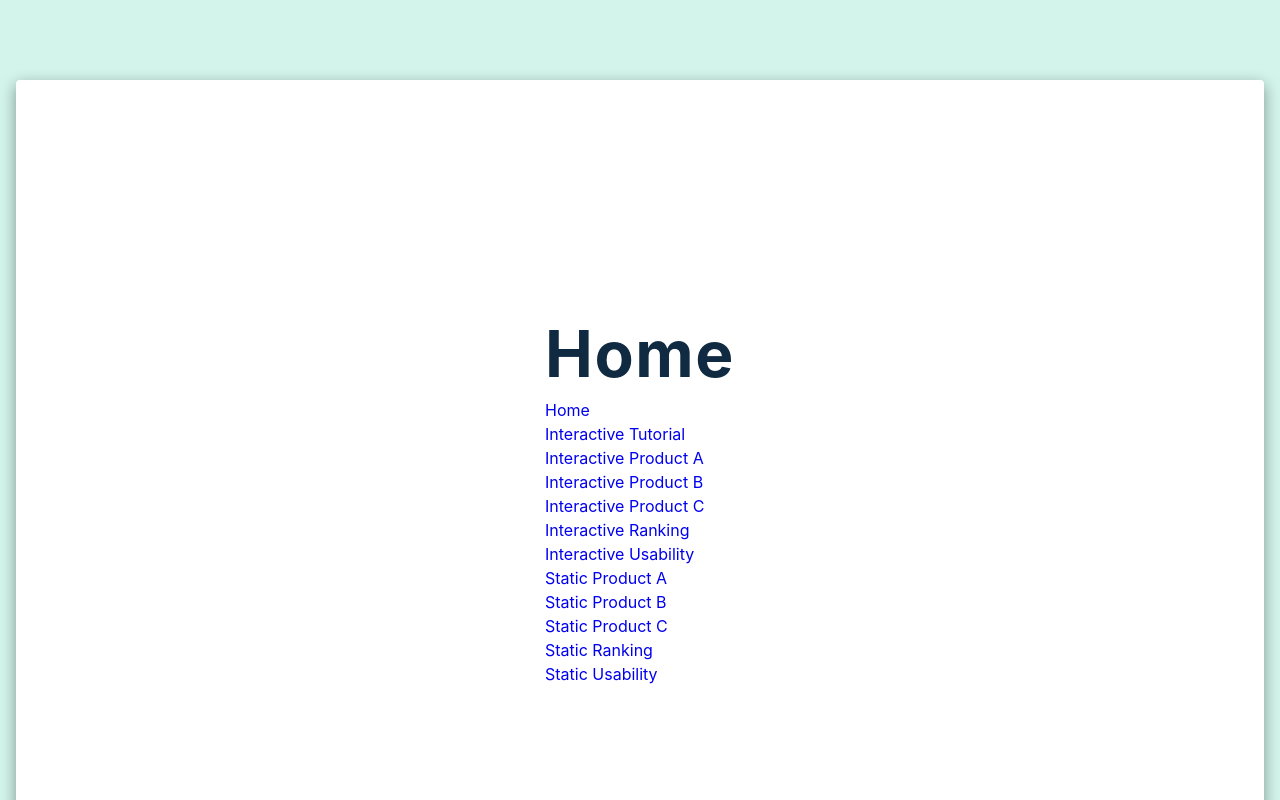
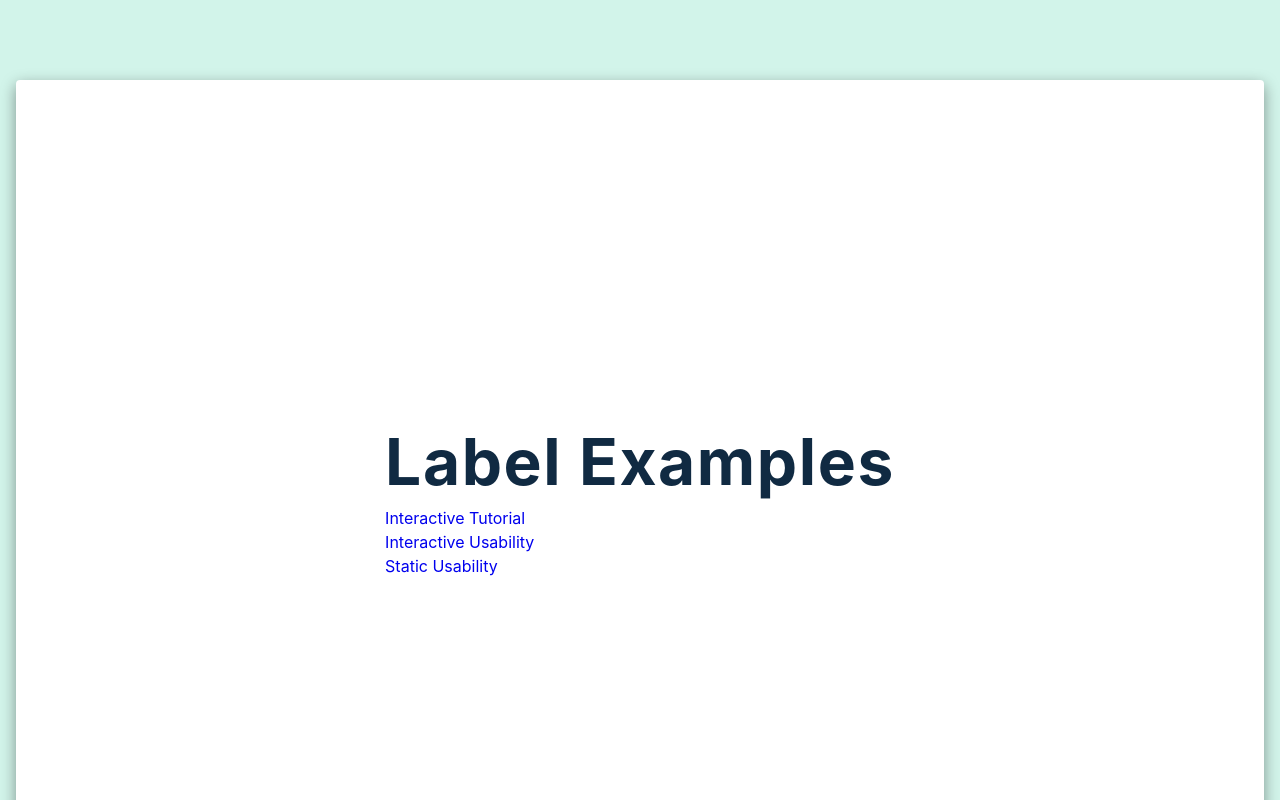
Before and after one commit to bwimernd/label, a React (Create React App) app: page / in a window 1280 px wide. Shown: the top 800 px of the page. Built offline with nearby package versions, Linux system fonts and the light colour scheme.

Commit message:
ready for submission

```diff
--- a/src/Components/Header/Navigation.js
+++ b/src/Components/Header/Navigation.js
@@ -3,38 +3,11 @@ import { Link } from "react-router-dom";
 const Navigation = () => (
   <nav className="navigation">
     <ul>
-    <li>
-        <Link to="/" className="link">Home</Link>
-      </li>
       <li>
         <Link to="/tutorial" className="link">Interactive Tutorial</Link>
       </li>
       <li>
-        <Link to="/int-A" className="link">Interactive Product A</Link>
-      </li>
-      <li>
-        <Link to="/int-B" className="link">Interactive Product B</Link>
-      </li>
-      <li>
-        <Link to="/int-C" className="link">Interactive Product C</Link>
-      </li>
-      <li>
-        <Link to="/int-rank" className="link">Interactive Ranking</Link>
-      </li>
-      <li>
         <Link to="/int-usability" className="link">Interactive Usability</Link>
-      </li>
-      <li>
-        <Link to="/stat-A" className="link">Static Product A</Link>
-        </li>
-        <li>
-        <Link to="/stat-B" className="link">Static Product B</Link>
-      </li>
-      <li>
-        <Link to="/stat-C" className="link">Static Product C</Link>
-      </li>
-      <li>
-        <Link to="/stat-rank" className="link">Static Ranking</Link>
       </li>
       <li>
         <Link to="/stat-usability" className="link">Static Usability</Link>
--- a/src/Components/Home/Home.js
+++ b/src/Components/Home/Home.js
@@ -4,7 +4,7 @@ function Home() {
 
   return (
     <div>
-      <h1>home</h1>
+      <h1>Label Examples</h1>
       <Header />
     </div>
   );
--- a/src/Components/Main/Main.js
+++ b/src/Components/Main/Main.js
@@ -1,15 +1,7 @@
 // Main.js
 
 import Home from "../Home/Home.js";
-import IntA from "../Products/Interactive/ProductA.js"
-import IntB from "../Products/Interactive/ProductB.js"
-import IntC from "../Products/Interactive/ProductC.js"
-import IntRank from "../Products/Interactive/Ranking.js"
 import IntUser from "../Products/Interactive/Usability.js"
-import StatA from "../Products/Static/ProductA.js"
-import StatB from "../Products/Static/ProductB.js"
-import StatC from "../Products/Static/ProductC.js"
-import StatRank from "../Products/Static/Ranking.js"
 import StatUser from "../Products/Static/Usability.js"
 import Tutorial from "../Products/Tutorial/Tutorial.js"
 
@@ -25,15 +17,8 @@ function Main() {
 
             <main>
                 <Routes>
-                <Route path="/int-A" element={ <IntA /> } />
-                <Route path="/int-B" element={ <IntB /> }/>
-                <Route path="/int-C" element={<IntC />} />
-                <Route path="/int-rank" element={<IntRank />} />
+
                 <Route path="/int-usability" element={<IntUser />} />
-                <Route path="/stat-A" element={<StatA />} />
-                <Route path="/stat-B" element={<StatB />} />
-                <Route path="/stat-C" element={ <StatC/>} />
-                <Route path="/stat-rank" element= {<StatRank />} />
                 <Route path="/stat-usability" element={<StatUser />} />
                 <Route path="/tutorial" element={ <Tutorial /> }/>
                 <Route path="/" element={ <Home /> }/>
```
